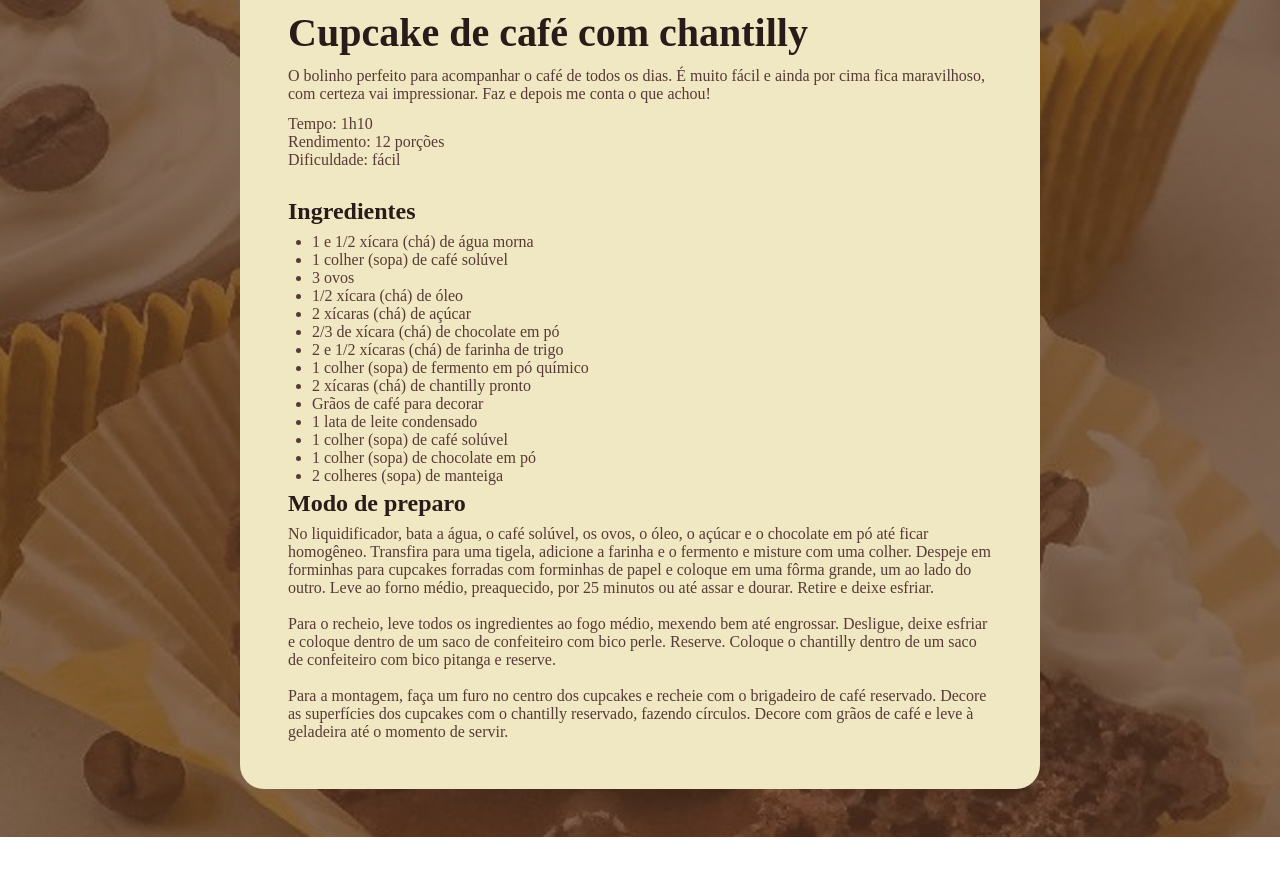
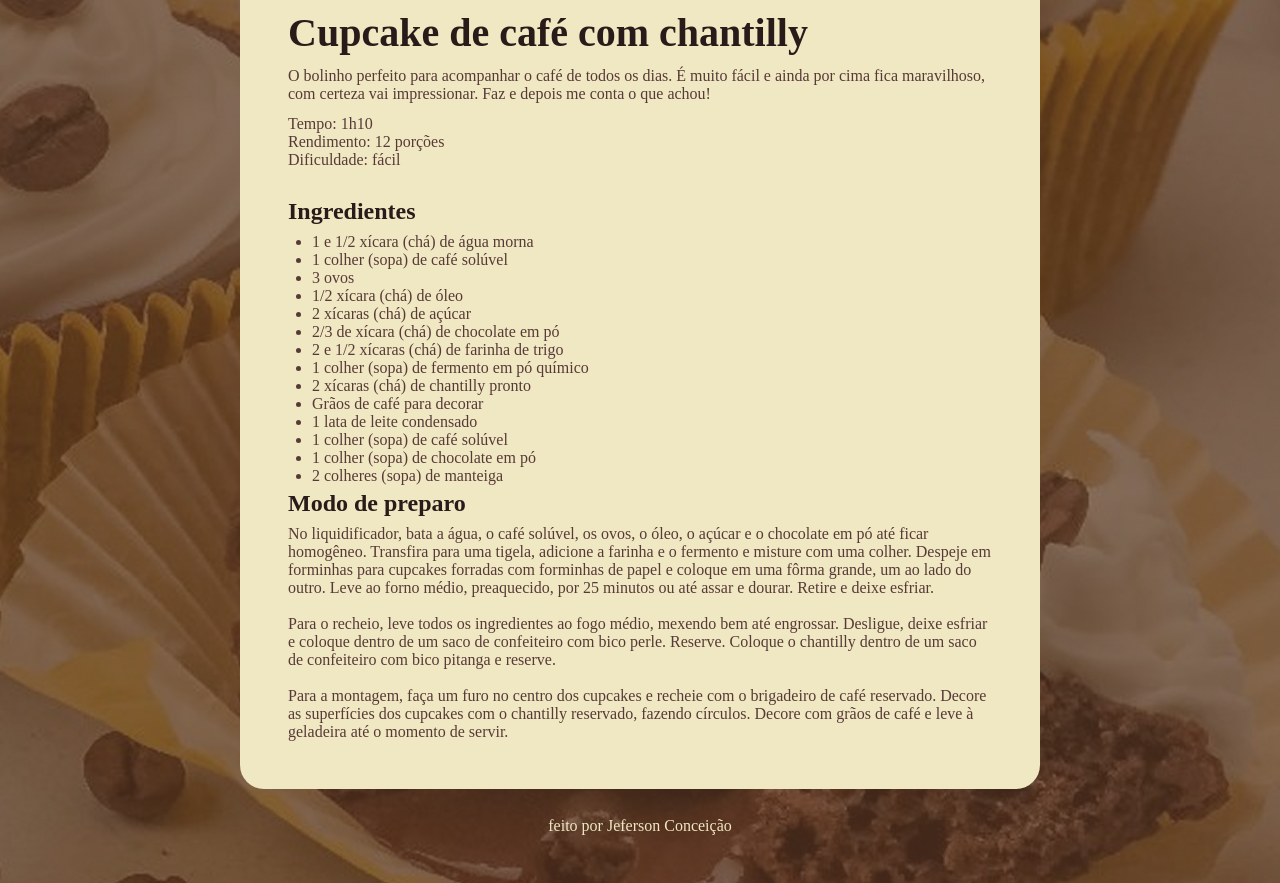
Before and after one commit to Jheff-conceicao/pagina-de-receitas, a plain HTML site: page index.html in a window 1280 px wide. Shown: the part 497-1380 px from the top of the page. Before the commit the page ends 1334 px from the top, so only its background shows below. Drawn offline with Linux system fonts and the light colour scheme; a web font is replaced by a local one.

Commit message:
adicionando footer

```diff
--- a/index.html
+++ b/index.html
@@ -54,5 +54,9 @@
             </selction>
         </main>
     </div>
+
+    <footer>
+        feito por Jeferson Conceição
+    </footer>
 </body>
 </html>
--- a/style.css
+++ b/style.css
@@ -18,7 +18,7 @@ width: 800px;
 padding: 24px;
 background-color: #F0E8C2;
 border-radius: 24px;
-margin: 48px auto;
+margin: 48px auto 28px;
 }
 
 img {
@@ -53,3 +53,8 @@ h1,h2 {
 ul {
    padding-left: 24px;
 }
+footer {
+    color: #f0e8c2;
+    text-align: center;
+    padding-bottom: 48px;
+}
```
